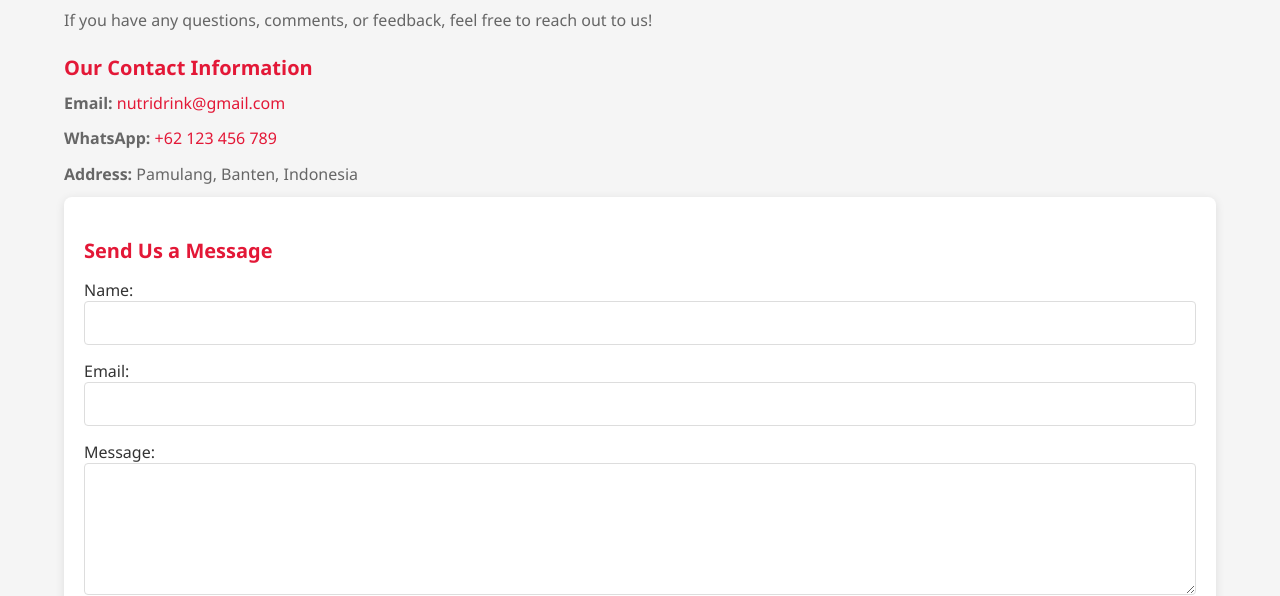
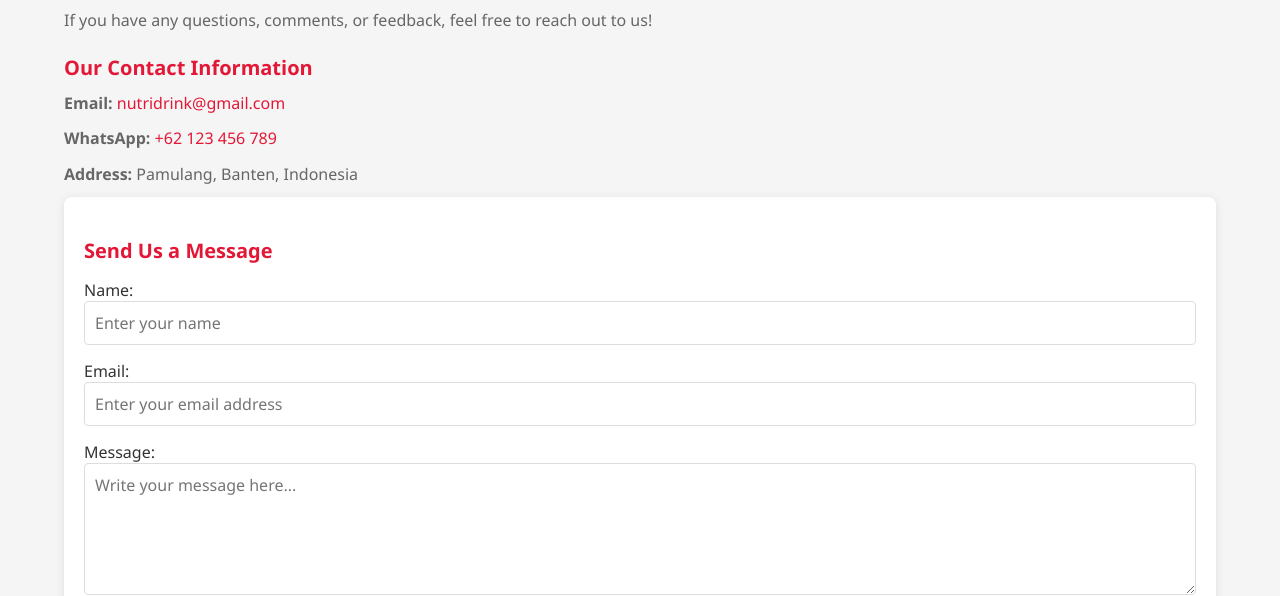
Before and after one commit to aramliaza/healthy-drinks-site, a plain HTML site: page contact.html in a window 1280 px wide. Shown: the part 210-806 px from the top of the page. Drawn offline with Linux system fonts and the light colour scheme.

Commit message:
contact.html

```diff
--- a/contact.html
+++ b/contact.html
@@ -50,15 +50,15 @@
         <form id="contact-form" action="#" method="post">
           <div>
             <label for="name">Name:</label>
-          <input type="text" id="name" name="name" required />
+            <input type="text" id="name" name="name" required placeholder="Enter your name" />
           </div>
           <div>
             <label for="email">Email:</label>
-          <input type="email" id="email" name="email" required />
+            <input type="email" id="email" name="email" required placeholder="Enter your email address" />
           </div>
           <div>
             <label for="message">Message:</label>
-          <textarea id="message" name="message" rows="5" required></textarea>
+            <textarea id="message" name="message" rows="5" required placeholder="Write your message here..."></textarea>
           </div>
           <button type="submit">Send Message</button>
         </form>
@@ -88,5 +88,4 @@
 
   <script src="test.js"></script>
 </body>
-
 </html>
```
Lines whose indentation alone changed are shown as unchanged.
